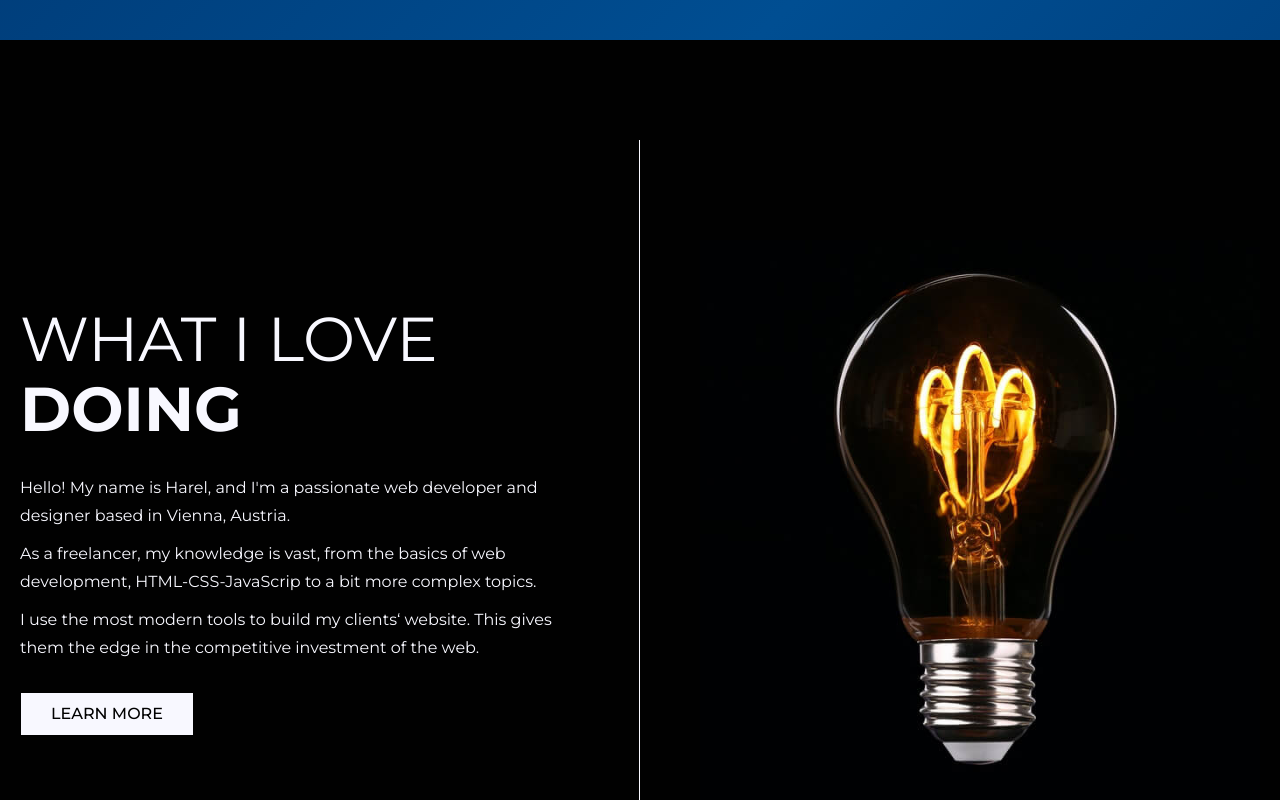
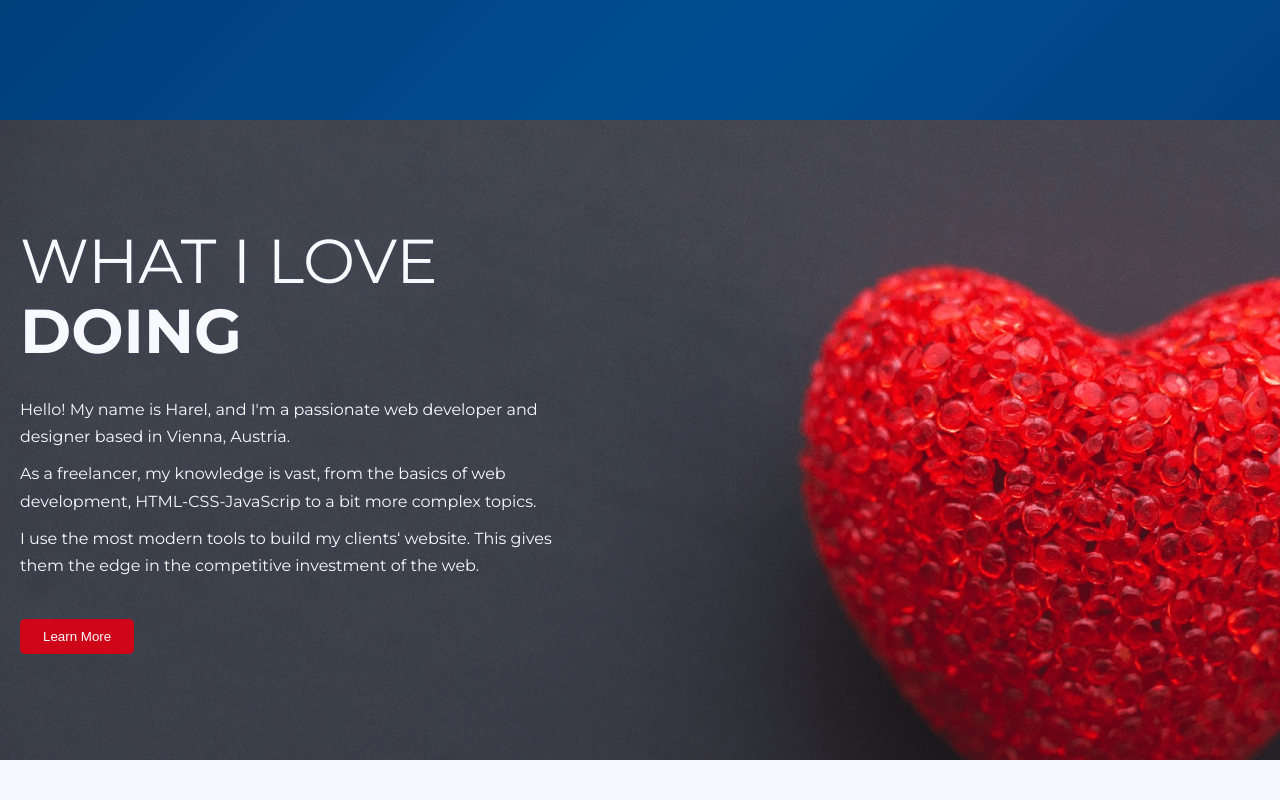
Before and after one commit to harelpanker/panker-io, a Next.js app: page / in a window 1280 px wide. Shown: the part 680-1480 px from the top of the page. Built offline with nearby package versions, Linux system fonts and the light colour scheme.

Commit message:
Change whatIDo component

```diff
--- a/components/Hero.jsx
+++ b/components/Hero.jsx
@@ -27,7 +27,7 @@ const slide = keyframes`
 const StyledHeader = styled.div`
   color: ${(props) => props.theme.colors.white};
   padding: 0 2rem;
-  min-height: 90vh;
+  min-height: 100vh;
   background: repeating-linear-gradient(
     -45deg,
     #000428 0%,
--- a/components/WhatIDo.jsx
+++ b/components/WhatIDo.jsx
@@ -1,21 +1,25 @@
 import Link from 'next/link';
 import styled from 'styled-components';
 
-import Main from '../styled/Main';
 import Container from '../styled/Container';
 import Heading2 from '../styled/Heading2';
 import Text from '../styled/Text';
 import Strong from '../styled/Strong';
-import Button from '../styled/Button';
 
 const WhatIDo = () => {
   return (
-    <Main black>
+    <Main>
       <Container>
         <Grid>
+          <Image
+            src='./images/love-image.png'
+            alt='What we do'
+            loading='lazy'
+          />
           <Left>
             <Heading2 data-aos='fade-up'>
-              What I love <br />
+              What I love
+              <br />
               <Strong>Doing</Strong>
             </Heading2>
             <Text data-aos='fade-up'>
@@ -31,71 +35,57 @@ const WhatIDo = () => {
               gives them the edge in the competitive investment of the web.
             </Text>
             <Link href='/about'>
-              <Button data-aos='fade-up'>Learn More</Button>
+              <Btn data-aos='fade-up'>Learn More</Btn>
             </Link>
           </Left>
-          <Right data-aos='fade-left'>
-            <img
-              src='./images/idea.jpg'
-              alt='What we do'
-              width='100%'
-              loading='lazy'
-            />
-          </Right>
         </Grid>
       </Container>
     </Main>
   );
 };
+const Btn = styled.button`
+  margin-top: 3rem;
+  padding: 1rem 2.3rem;
+  color: ${(props) => props.theme.colors.white};
+  background-color: #cf0618;
+  border: none;
+  border-radius: 0.5rem;
+  cursor: pointer;
+  transition: 0.3s ease-in-out all !important;
 
-const Grid = styled.div`
-  display: grid;
-  grid-template-columns: repeat(2, 1fr);
-  grid-template-areas: 'left right';
-  justify-items: start;
-  gap: 0;
-
-  width: 100%;
-  height: 100%;
+  &:hover {
+    transform: translateY(-3px);
+    background-color: rgba(207, 6, 23, 0.75);
+  }
+`;
+const Main = styled.main`
+  padding: 10rem 0;
+  position: relative;
+  min-height: 80vh;
+  display: flex;
+  align-items: center;
 
   @media only screen and (max-width: ${(props) =>
       props.theme.breakPoints.tablet}) {
-    grid-template-columns: 1fr;
-    grid-template-areas:
-      'right'
-      'left';
+    padding: 7rem 0;
   }
 `;
+const Grid = styled.div`
+  width: 100%;
+  height: 100%;
+`;
 const Left = styled.div`
-  grid-area: left;
-  padding: 10rem 6rem 10rem 0;
-
-  display: flex;
-  flex-direction: column;
-  align-items: flex-start;
-  justify-content: center;
-  border-right: 1px solid ${(props) => props.theme.colors.white};
-
-  @media only screen and (max-width: ${(props) =>
-      props.theme.breakPoints.tablet}) {
-    padding: 2rem 1rem;
-    border-right: none;
-  }
+  max-width: 55rem;
 `;
-const Right = styled.div`
-  grid-area: right;
-  padding: 10rem 0 10rem 6rem;
+const Image = styled.img`
+  position: absolute;
   width: 100%;
-
-  display: flex;
-  flex-direction: column;
-  justify-content: center;
-
-  @media only screen and (max-width: ${(props) =>
-      props.theme.breakPoints.tablet}) {
-    padding: 2rem 1rem;
-    align-items: center;
-  }
+  height: 100%;
+  top: 0;
+  left: 0;
+  right: 0;
+  bottom: 0;
+  object-fit: cover;
 `;
 
 export default WhatIDo;
--- a/styled/Button.jsx
+++ b/styled/Button.jsx
@@ -6,7 +6,7 @@ export default styled.a`
   text-transform: uppercase;
   font-size: 1.6rem;
   line-height: 2.4rem;
-  border: 1px solid ${(props) => props.theme.colors.black};
+  border: none;
   display: inline-block;
   margin-top: 2rem;
   text-decoration: none !important;
--- a/styled/Text.jsx
+++ b/styled/Text.jsx
@@ -4,8 +4,13 @@ export default styled.p`
   margin-bottom: 1rem;
   font-size: 1.6rem;
   font-weight: 400;
-  line-height: 2.8rem;
+  line-height: 170%;
   color: ${(props) =>
     props.grey ? props.theme.colors.grey : props.theme.colors.white};
   text-align: ${(props) => (props.align ? props.align : 'left')};
+
+  @media only screen and (max-width: ${(props) =>
+      props.theme.breakPoints.tablet}) {
+    font-size: 1.4rem;
+  }
 `;
```
Also changed, not shown: public/images/love-image.png (added).
